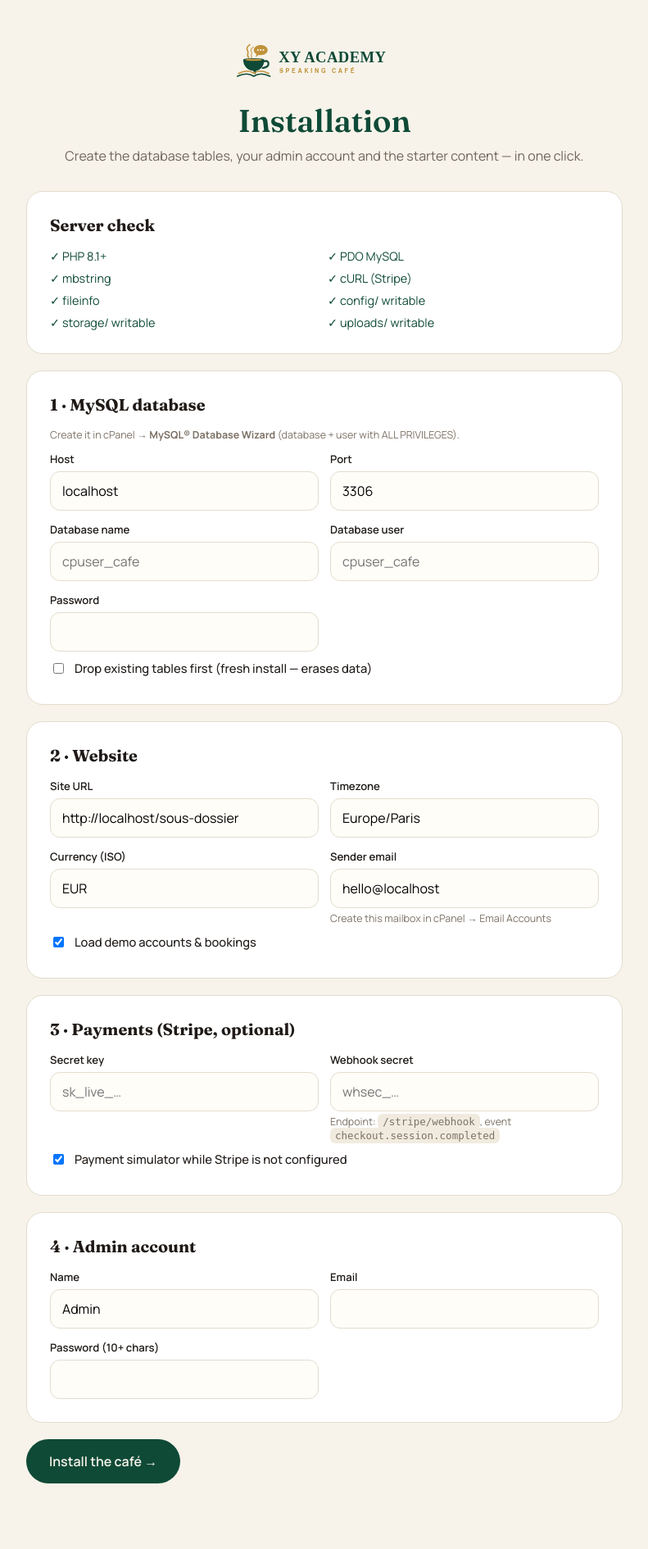
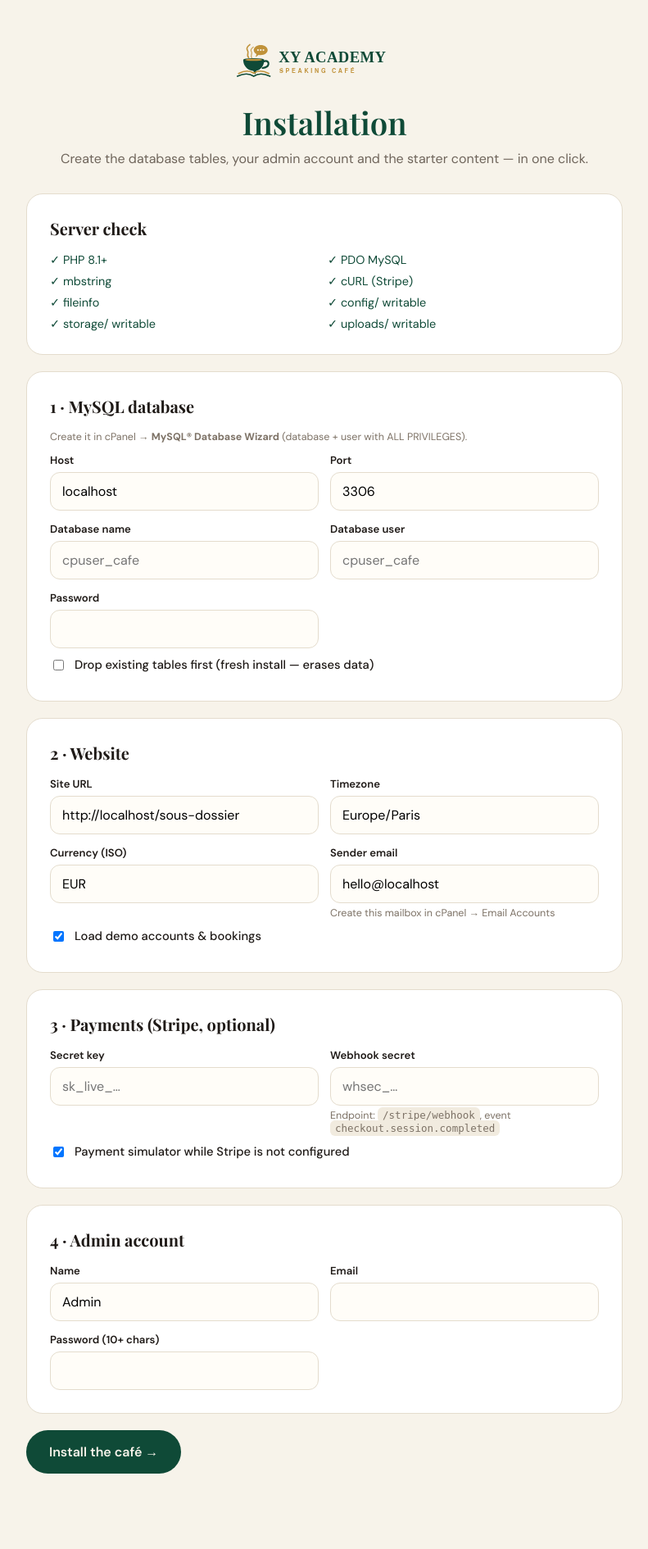
Before and after one commit to adelovich78/adel, a PHP site: page /sous-dossier/install.php in a window 1280 px wide. Shown: the whole page at 82% size, without its empty margins (244-1035 px from the left). After the commit the page ends 1798 px from the top, so only its background shows below. Run offline with PHP 8.4, Linux system fonts and the light colour scheme; some libraries are stand-ins or nearby versions.

Commit message:
Switch typography to Playfair Display + DM Sans
Replace Fraunces/Manrope with self-hosted Playfair Display (titles) and
DM Sans (body) across site, dashboards, installer and logo exports.

Co-Authored-By: Claude Opus 5.5 <noreply@anthropic.com>
Claude-Session: https://claude.ai/code/session_01RNoiJPEUterHJs2iLMhwre

```diff
--- a/english-speaking-cafe/app/views/pages/home.php
+++ b/english-speaking-cafe/app/views/pages/home.php
@@ -12,7 +12,7 @@ $tagline = (string)setting('hero_tagline', 'SPEAK ENGLISH. FOR REAL.');
     <div class="hero_grain" aria-hidden="true"></div>
   </div>
   <a href="<?= url('book') ?>" class="hero_badge" aria-label="Book a seat" data-cursor-label="Book">
-    <svg viewBox="0 0 200 200" aria-hidden="true"><defs><path id="circ" d="M100 100m-78 0a78 78 0 1 1 156 0a78 78 0 1 1-156 0"/></defs><text fill="#f7f3ea" font-size="13" font-weight="700" letter-spacing="2.2" font-family="Manrope, sans-serif"><textPath href="#circ">BOOK A SEAT • MAX 5 PER TABLE • NATIVE TEACHERS •</textPath></text></svg>
+    <svg viewBox="0 0 200 200" aria-hidden="true"><defs><path id="circ" d="M100 100m-78 0a78 78 0 1 1 156 0a78 78 0 1 1-156 0"/></defs><text fill="#f7f3ea" font-size="13" font-weight="700" letter-spacing="2.2" font-family="DM Sans, sans-serif"><textPath href="#circ">BOOK A SEAT • MAX 5 PER TABLE • NATIVE TEACHERS •</textPath></text></svg>
     <span class="hero_badge-core"><span>A1→C2</span></span>
   </a>
   <div class="padding-global">
--- a/english-speaking-cafe/app/views/partials/head.php
+++ b/english-speaking-cafe/app/views/partials/head.php
@@ -8,8 +8,8 @@
 <meta name="theme-color" content="#0f4a37">
 <link rel="icon" type="image/svg+xml" href="<?= asset('logo/favicon.svg') ?>">
 <link rel="apple-touch-icon" href="<?= asset('logo/apple-touch-icon.png') ?>">
-<link rel="preload" href="<?= url('assets/fonts/fraunces.woff2') ?>" as="font" type="font/woff2" crossorigin>
-<link rel="preload" href="<?= url('assets/fonts/manrope.woff2') ?>" as="font" type="font/woff2" crossorigin>
+<link rel="preload" href="<?= url('assets/fonts/playfair.woff2') ?>" as="font" type="font/woff2" crossorigin>
+<link rel="preload" href="<?= url('assets/fonts/dmsans.woff2') ?>" as="font" type="font/woff2" crossorigin>
 <script>
   // Thème mémorisé + détection JS (avant peinture)
   (function () {
--- a/english-speaking-cafe/install.php
+++ b/english-speaking-cafe/install.php
@@ -95,16 +95,16 @@ $guessUrl = ((!empty($_SERVER['HTTPS']) && $_SERVER['HTTPS'] !== 'off') ? 'https
 <title>Install — XY Academy Speaking Café</title>
 <link rel="icon" href="assets/logo/favicon.svg">
 <style>
-@font-face{font-family:Fraunces;src:url(assets/fonts/fraunces.woff2) format("woff2");font-weight:100 900}
-@font-face{font-family:Manrope;src:url(assets/fonts/manrope.woff2) format("woff2");font-weight:200 800}
+@font-face{font-family:"Playfair Display";src:url(assets/fonts/playfair.woff2) format("woff2");font-weight:400 900}
+@font-face{font-family:"DM Sans";src:url(assets/fonts/dmsans.woff2) format("woff2");font-weight:100 1000}
 :root{--cream:#f7f3ea;--esp:#1f1a17;--green:#0f4a37;--amber:#c0923a;--line:#e4dccd}
-*{box-sizing:border-box}body{margin:0;font-family:Manrope,system-ui,sans-serif;background:var(--cream);color:var(--esp)}
+*{box-sizing:border-box}body{margin:0;font-family:"DM Sans",system-ui,sans-serif;background:var(--cream);color:var(--esp)}
 .install_wrap{max-width:760px;margin:0 auto;padding:48px 16px 80px}
 .install_logo{width:220px;display:block;margin:0 auto 24px}
-h1{font-family:Fraunces,Georgia,serif;font-weight:600;font-size:2.4rem;text-align:center;margin:0 0 8px;color:var(--green)}
+h1{font-family:"Playfair Display",Georgia,serif;font-weight:600;font-size:2.4rem;text-align:center;margin:0 0 8px;color:var(--green)}
 .install_sub{text-align:center;color:#6f655b;margin:0 0 32px}
 .install_card{background:#fff;border:1px solid var(--line);border-radius:20px;padding:28px;margin-bottom:20px}
-h2{font-family:Fraunces,Georgia,serif;font-size:1.25rem;margin:0 0 16px}
+h2{font-family:"Playfair Display",Georgia,serif;font-size:1.25rem;margin:0 0 16px}
 .install_grid{display:grid;grid-template-columns:1fr 1fr;gap:14px}
 @media(max-width:640px){.install_grid{grid-template-columns:1fr}}
 label{display:block;font-size:.82rem;font-weight:600;margin-bottom:6px}
@@ -116,7 +116,7 @@ input:focus{outline:2px solid var(--amber);border-color:transparent}
 .ok{color:var(--green)}.ko{color:#b3261e;font-weight:700}
 .install_error{background:#fbe9e7;color:#8c1d18;border-radius:12px;padding:14px 16px;margin-bottom:16px}
 .install_success{background:#e8f1ec;color:var(--green);border-radius:16px;padding:24px}
-button,.btn{display:inline-block;background:var(--green);color:var(--cream);border:0;border-radius:999px;padding:16px 28px;font:600 1rem Manrope,sans-serif;cursor:pointer;text-decoration:none}
+button,.btn{display:inline-block;background:var(--green);color:var(--cream);border:0;border-radius:999px;padding:16px 28px;font:600 1rem "DM Sans",sans-serif;cursor:pointer;text-decoration:none}
 .help{font-size:.78rem;color:#7d7266;margin-top:4px}
 code{background:#f1ebdf;padding:2px 6px;border-radius:6px}
 </style>
```
Also changed, not shown: english-speaking-cafe/assets/css/main.css (+14 -11 lines), english-speaking-cafe/assets/fonts/dmsans.woff2 (added), english-speaking-cafe/assets/fonts/fraunces-italic.woff2 (deleted), english-speaking-cafe/assets/fonts/fraunces.woff2 (deleted), english-speaking-cafe/assets/fonts/manrope.woff2 (deleted), english-speaking-cafe/assets/fonts/playfair-italic.woff2 (added), english-speaking-cafe/assets/fonts/playfair.woff2 (added), english-speaking-cafe/assets/logo/logo-full-dark.svg, english-speaking-cafe/assets/logo/logo-full-light.svg, english-speaking-cafe/assets/logo/logo-horizontal-dark.svg, english-speaking-cafe/assets/logo/logo-horizontal-light.svg, english-speaking-cafe/assets/logo/logo-mark-dark.svg, english-speaking-cafe/assets/logo/logo-mark-light.svg.
